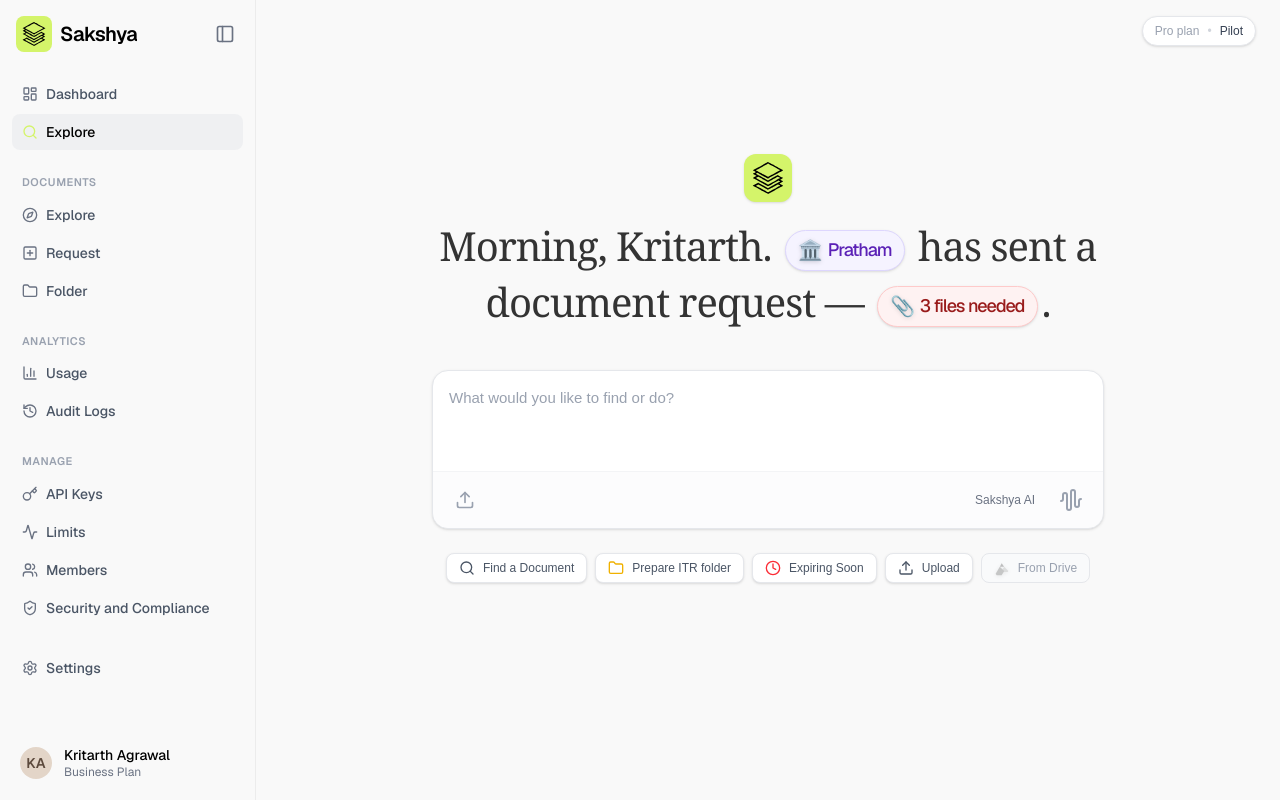
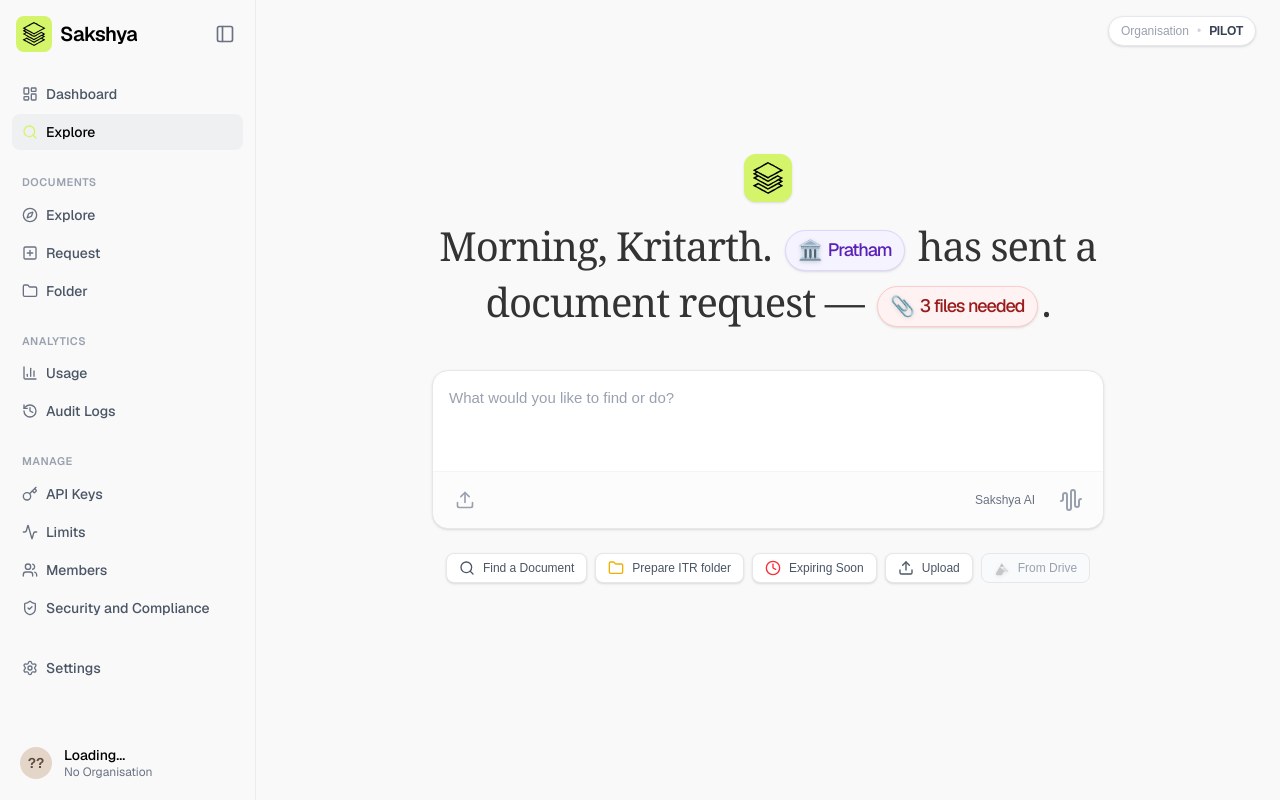
Before and after one commit to kritarth1107/doqseal-dashboard, a Next.js app: page /new in a window 1280 px wide. Built offline with nearby package versions, Linux system fonts and the light colour scheme; no server answers.

Commit message:
feat: implement AuthProvider for user state management and replace middleware with server-side authentication routes

```diff
--- a/app/(auth-required)/layout.tsx
+++ b/app/(auth-required)/layout.tsx
@@ -1,7 +1,7 @@
-
 
 import { Sidebar } from "@/components/Sidebar";
 import { TopHeader } from "@/components/TopHeader";
+import { AuthProvider } from "@/components/AuthProvider";
 
 export default function RootLayout({
   children,
@@ -9,7 +9,7 @@ export default function RootLayout({
   children: React.ReactNode;
 }>) {
   return (
-
+    <AuthProvider>
       <div className="flex h-screen bg-white dark:bg-[#212121] overflow-hidden sm:flex-row flex-col">
         <Sidebar />
         <main className="flex-1 flex flex-col min-w-0 h-full overflow-hidden relative">
@@ -17,5 +17,6 @@ export default function RootLayout({
           {children}
         </main>
       </div>
+    </AuthProvider>
   );
 }
--- /dev/null
+++ b/app/api/auth/logout/route.ts
@@ -0,0 +1,22 @@
+import { NextResponse } from "next/server";
+import { cookies } from "next/headers";
+
+export async function POST() {
+  try {
+    const cookieStore = await cookies();
+
+    // Clear the session_token cookie
+    cookieStore.set("session_token", "", {
+      httpOnly: true,
+      secure: process.env.NODE_ENV === "production",
+      sameSite: "lax",
+      path: "/",
+      maxAge: 0, // Expire immediately
+    });
+
+    return NextResponse.json({ success: true, message: "Logged out successfully" });
+  } catch (error) {
+    console.error("Logout error:", error);
+    return NextResponse.json({ error: "Failed to logout" }, { status: 500 });
+  }
+}
--- /dev/null
+++ b/app/api/auth/me/route.ts
@@ -0,0 +1,49 @@
+import { NextRequest, NextResponse } from "next/server";
+import { cookies } from "next/headers";
+
+export async function GET() {
+  try {
+    const cookieStore = await cookies();
+    const token = cookieStore.get("session_token")?.value;
+
+    if (!token) {
+      return NextResponse.json(
+        { error: "Not authenticated" },
+        { status: 401 }
+      );
+    }
+
+    const apiUrl = process.env.NEXT_PUBLIC_API_URL;
+    if (!apiUrl) {
+      return NextResponse.json(
+        { error: "API URL not configured" },
+        { status: 500 }
+      );
+    }
+
+    const response = await fetch(`${apiUrl}auth/me`, {
+      method: "GET",
+      headers: {
+        "Authorization": `Bearer ${token}`,
+        "Content-Type": "application/json",
+      },
+    });
+
+    const data = await response.json();
+
+    if (!response.ok) {
+      return NextResponse.json(
+        { error: data.message || "Failed to fetch user data" },
+        { status: response.status }
+      );
+    }
+
+    return NextResponse.json(data);
+  } catch (error: any) {
+    console.error("Error in auth/me route:", error);
+    return NextResponse.json(
+      { error: "Internal server error" },
+      { status: 500 }
+    );
+  }
+}
--- /dev/null
+++ b/components/AuthProvider.tsx
@@ -0,0 +1,84 @@
+"use client";
+
+import React, { createContext, useContext, useEffect, useState } from "react";
+
+interface Organisation {
+  id: number;
+  public_id: string;
+  name: string;
+  slug: string;
+  plan_details: any;
+  member_count: number;
+  logo_url: string;
+  website: string;
+  is_active: boolean;
+  created_at: string;
+  updated_at: string;
+}
+
+interface Membership {
+  id: number;
+  user_id: string;
+  organisation_id: number;
+  organisation: Organisation;
+  role: string;
+  created_at: string;
+  updated_at: string;
+}
+
+interface UserData {
+  id: number;
+  user_id: string;
+  name: string;
+  email: string;
+  avatar: string;
+  memberships: Membership[];
+  last_login_at: string;
+  created_at: string;
+  updated_at: string;
+}
+
+interface AuthContextType {
+  userData: UserData | null;
+  loading: boolean;
+  refreshUser: () => Promise<void>;
+}
+
+const AuthContext = createContext<AuthContextType | undefined>(undefined);
+
+export function AuthProvider({ children }: { children: React.ReactNode }) {
+  const [userData, setUserData] = useState<UserData | null>(null);
+  const [loading, setLoading] = useState(true);
+
+  const fetchUser = async () => {
+    try {
+      const response = await fetch("/api/auth/me");
+      const data = await response.json();
+      if (data.success) {
+        setUserData(data.data);
+      }
+    } catch (error) {
+      console.error("Failed to fetch user:", error);
+    } finally {
+      setLoading(false);
+    }
+  };
+
+  useEffect(() => {
+    fetchUser();
+  }, []);
+
+  return (
+    <AuthContext.Provider value={{ userData, loading, refreshUser: fetchUser }}>
+      {children}
+    </AuthContext.Provider>
+  );
+}
+
+export function useAuth() {
+  const context = useContext(AuthContext);
+  if (context === undefined) {
+    throw new Error("useAuth must be used within an AuthProvider");
+  }
+  return context;
+}
--- a/components/Sidebar.tsx
+++ b/components/Sidebar.tsx
@@ -20,6 +20,7 @@ import {
 } from "lucide-react";
 import Link from "next/link";
 import { usePathname } from "next/navigation";
+import { useAuth } from "@/components/AuthProvider";
 
 export function Sidebar() {
   const [isCollapsed, setIsCollapsed] = useState(false);
@@ -27,6 +28,20 @@ export function Sidebar() {
   const [showSearchModal, setShowSearchModal] = useState(false);
   const [searchQuery, setSearchQuery] = useState("");
   const pathname = usePathname();
+  const { userData } = useAuth();
+
+  const handleLogout = async () => {
+    try {
+      const response = await fetch('/api/auth/logout', {
+        method: 'POST',
+      });
+      if (response.ok) {
+        window.location.href = '/auth';
+      }
+    } catch (error) {
+      console.error('Logout failed:', error);
+    }
+  };
 
   const navGroups = [
     {
@@ -153,7 +168,7 @@ export function Sidebar() {
             />
             <div className="absolute bottom-[72px] left-2 w-64 bg-white dark:bg-[#2c2c2c] border border-gray-200 dark:border-white/10 rounded-xl shadow-lg z-50 overflow-hidden text-sm text-gray-700 dark:text-gray-300 transform origin-bottom-left transition-all">
               <div className="px-4 py-3 border-b border-gray-100 dark:border-white/10">
-                <div className="truncate text-black dark:text-white font-medium">singhalkritarth@gmail.com</div>
+                <div className="truncate text-black dark:text-white font-medium">{userData?.email || 'Loading...'}</div>
               </div>
               <div className="p-1.5">
                 <Link href="/settings" onClick={() => setShowProfileMenu(false)} className="flex w-full items-center justify-between gap-2 px-2.5 py-2 hover:bg-gray-100 dark:hover:bg-white/5 rounded-lg transition-colors text-left">
@@ -187,7 +202,10 @@ export function Sidebar() {
 
                 <div className="h-px bg-gray-100 dark:bg-white/10 my-1 mx-2" />
 
-                <button className="flex w-full items-center gap-2 px-2.5 py-2 mt-1 hover:bg-red-500/10 rounded-lg transition-colors text-left text-red-500 font-medium">
+                <button
+                  onClick={handleLogout}
+                  className="flex w-full items-center gap-2 px-2.5 py-2 mt-1 hover:bg-red-500/10 rounded-lg transition-colors text-left text-red-500 font-medium"
+                >
                   <svg width="16" height="16" viewBox="0 0 24 24" fill="none" stroke="currentColor" strokeWidth="2" strokeLinecap="round" strokeLinejoin="round"><path d="M9 21H5a2 2 0 0 1-2-2V5a2 2 0 0 1 2-2h4"></path><polyline points="16 17 21 12 16 7"></polyline><line x1="21" y1="12" x2="9" y2="12"></line></svg>
                   Log out
                 </button>
@@ -202,13 +220,17 @@ export function Sidebar() {
           className={`p-3 mx-2 my-2 rounded-xl hover:bg-gray-200/50 dark:hover:bg-white/5 transition-colors cursor-pointer flex items-center group ${isCollapsed ? 'justify-center p-1.5' : 'justify-between'}`}
         >
           <div className={`flex items-center ${isCollapsed ? 'justify-center' : 'gap-3 overflow-hidden'}`}>
-            <div className="w-8 h-8 rounded-full bg-[#e3d5c8] text-[#5c4a3d] flex items-center justify-center font-semibold text-sm shrink-0">
-              KA
+            <div className="w-8 h-8 rounded-full bg-[#e3d5c8] text-[#5c4a3d] flex items-center justify-center font-semibold text-sm shrink-0 uppercase">
+              {userData?.name?.split(' ').map(n => n[0]).join('').slice(0, 2) || '??'}
             </div>
             {!isCollapsed && (
               <div className="flex flex-col truncate">
-                <span className="text-sm font-medium text-black dark:text-white leading-tight truncate">Kritarth Agrawal</span>
-                <span className="text-xs text-gray-500">Business Plan</span>
+                <span className="text-sm font-medium text-black dark:text-white leading-tight truncate">
+                  {userData?.name || 'Loading...'}
+                </span>
+                <span className="text-xs text-gray-500 truncate">
+                  {userData?.memberships?.[0]?.organisation?.name || 'No Organisation'}
+                </span>
               </div>
             )}
           </div>
--- a/components/TopHeader.tsx
+++ b/components/TopHeader.tsx
@@ -1,19 +1,20 @@
 "use client";
-import Link from "next/link";
 import React from "react";
+import { useAuth } from "@/components/AuthProvider";
 
 export function TopHeader() {
+  const { userData } = useAuth();
+
   return (
     <div className="absolute top-4 right-6 flex items-center justify-end z-10">
       <div className="flex items-center text-xs font-medium text-gray-500 bg-white dark:bg-[#2c2c2c] border border-gray-200 dark:border-white/10 rounded-full px-3 py-1.5 shadow-sm">
-        <span className="text-gray-400">Pro plan</span>
+        <span className="text-gray-400">
+          {userData?.memberships?.[0]?.organisation?.name || 'Organisation'}
+        </span>
         <span className="mx-2 text-gray-300 dark:text-gray-600">•</span>
-        <Link
-          href="#"
-          className="text-gray-700 dark:text-gray-200 hover:text-black dark:hover:text-white transition-colors"
-        >
+        <span className="text-gray-700 dark:text-gray-200 uppercase tracking-tight font-bold">
           Pilot
-        </Link>
+        </span>
       </div>
     </div>
   );
--- a/middleware.ts
+++ b/proxy.ts
@@ -1,7 +1,7 @@
 import { NextResponse } from 'next/server';
 import type { NextRequest } from 'next/server';
 
-export function middleware(request: NextRequest) {
+export function proxy(request: NextRequest) {
   const token = request.cookies.get('session_token');
   const { pathname } = request.nextUrl;
 
```
Lines whose indentation alone changed are shown as unchanged.
